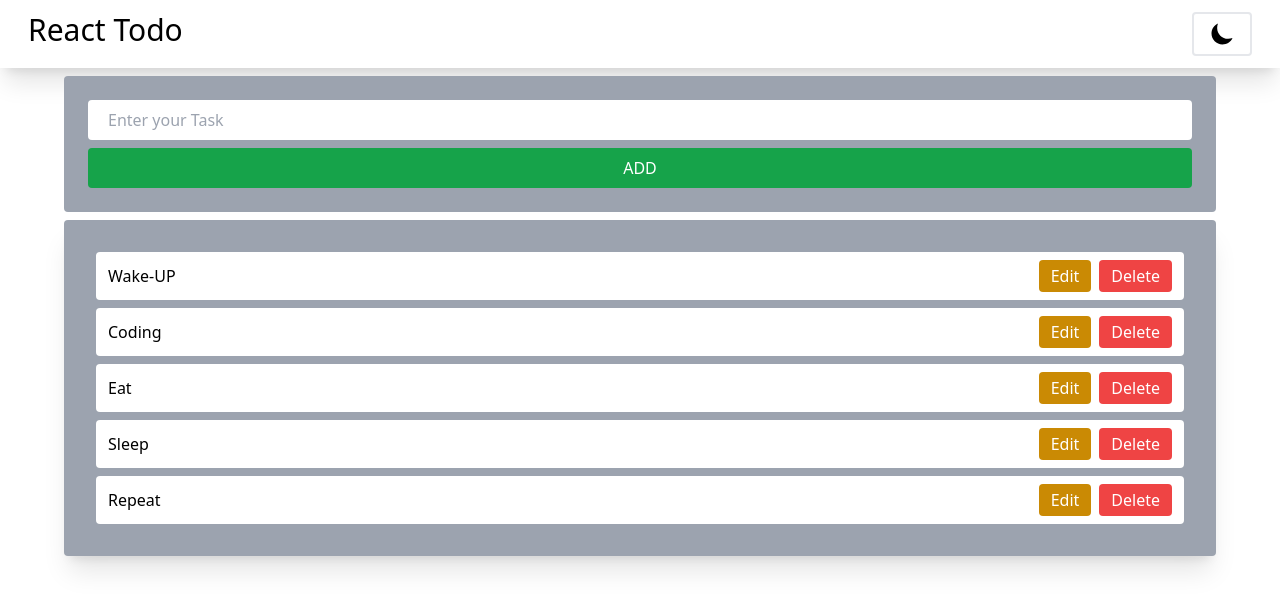
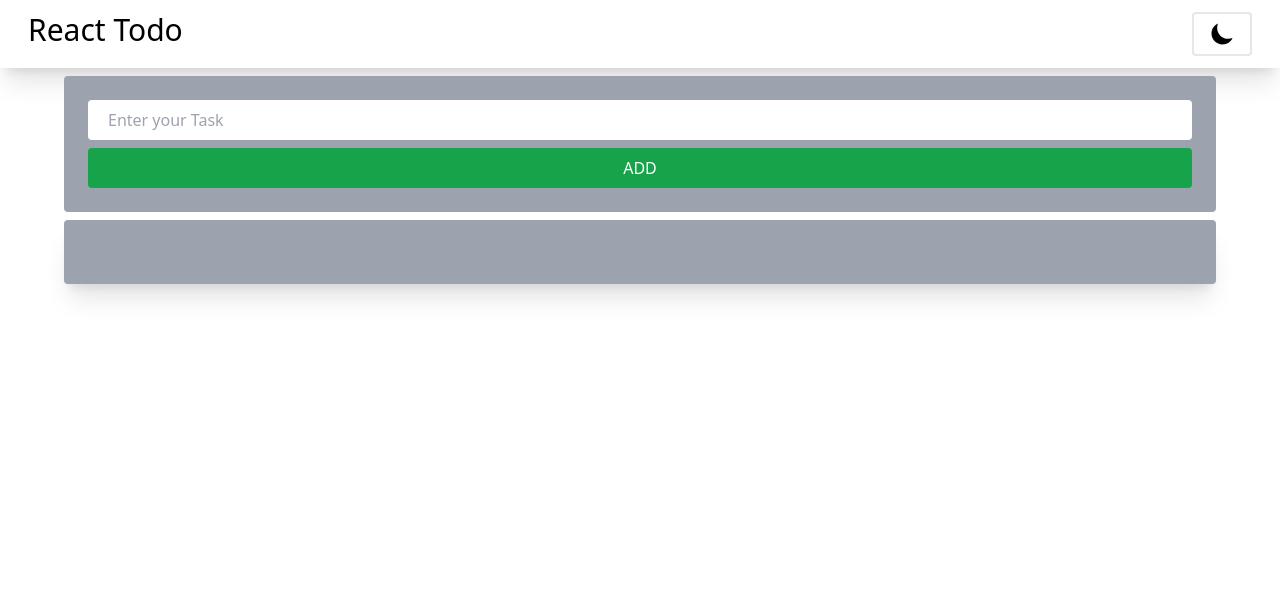
Before and after one commit to PANKAjBamniya/React-todo, a React (Vite) app: page / in a window 1280 px wide. Shown: the top 610 px of the page. Built offline with nearby package versions, Linux system fonts and the light colour scheme.

Commit message:
adit-function

```diff
--- a/src/components/Todo.jsx
+++ b/src/components/Todo.jsx
@@ -3,13 +3,19 @@ import ListItems from './ListItems';
 
 
 const Todo = () => {
-  const [todos,setTodos] = useState([
-    {id: 1,text: "Wake-UP",},
-    {id: 2,text: "Coding",},
-    {id: 3,text: "Eat",},
-    {id: 4,text: "Sleep",},
-    {id: 5,text: "Repeat",},
-  ]);
+  const [todos,setTodos] = useState([ ]);
+
+  const [newtask, setNewtask] = useState("")
+
+  const handleSubmit = ((e) => {
+    e.preventDefault()
+    const newTodo = {
+      id: crypto.randomUUID(),
+      text: newtask
+    }
+    setTodos([...todos, newTodo])
+    setNewtask("")
+  })
 
   const handleDeleteButton = ((id) => {
     setTodos(todos.filter((Todo) => Todo.id !== id))
@@ -17,12 +23,19 @@ const Todo = () => {
 
   return (
     <div className='w-full h-[90vh] flex gap-2 flex-col items-center pt-2 dark:bg-gray-700'>
-      <form className='p-6 w-[90%] bg-gray-400 dark:bg-zinc-800 rounded flex gap-2 flex-col'>
+      <form
+      onSubmit={handleSubmit}
+      className='p-6 w-[90%] bg-gray-400 dark:bg-zinc-800 rounded flex gap-2 flex-col'>
         <span className='flex gap-2 flex-col'>
           <input
             type="text"
             placeholder='Enter your Task'
             className='py-2 rounded px-5 w-[100%]'
+            onChange={(e) => {
+              setNewtask(e.target.value)
+            }}
+            value={newtask}
+            required
           />
           <button
             type="submit"
```
